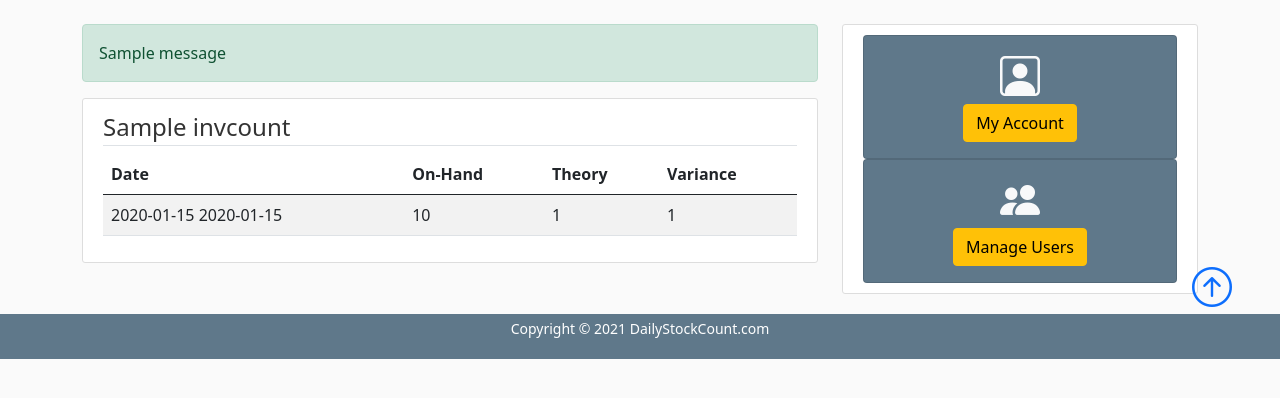
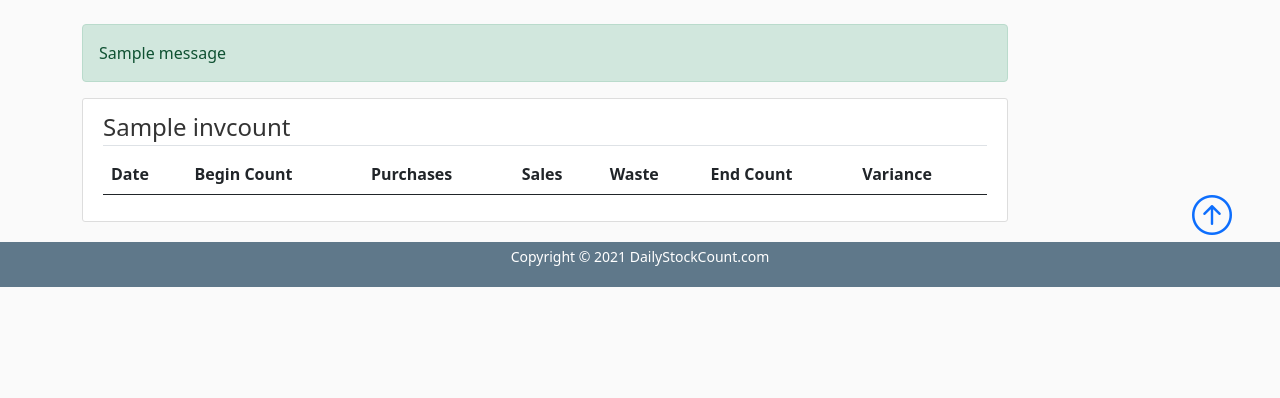
Before and after one commit to wandored/dailystockcount, a Flask app: a page that uses dailystockcount/templates/main/details.html in a window 1280 px wide. Shown: the part 56-454 px from the top of the page. Run offline with Flask 2, Linux system fonts and the light colour scheme; a user stored in the database is signed in; tables that the repository leaves empty hold one stand-in row (values such as "Sample post"); one stand-in notice (Sample message) is shown; lists and menus that the app fills with data are empty; parts of the project's set-up code (start-up, migrations or seed data) failed here and were passed over; some libraries are stand-ins or nearby versions.

Commit message:
updated datails page, added dockerfile

```diff
--- a/dailystockcount/config.py
+++ b/dailystockcount/config.py
@@ -9,9 +9,10 @@ class Config:
     SECRET_KEY = config.get('SECRET_KEY')
     SQLALCHEMY_DATABASE_URI = config.get('SQLALCHEMY_DATABASE_URI')
     SQLALCHEMY_TRACK_MODIFICATIONS = False
-    MAIL_SERVER = 'smtp.gmail.com'
-    MAIL_PORT = 587
+    MAIL_SERVER = config.get('EMAIL_SERVER')  # Need to update config file
+    MAIL_PORT = config.get('EMAIL_PORT')      # Need to update config file
     MAIL_USE_TLS = True
+    MAIL_USE_SSL = False
     MAIL_USERNAME = config.get('EMAIL_USER')
     MAIL_PASSWORD = config.get('EMAIL_PASS')
     FLASK_ADMIN_SWATCH = 'cerulean'
--- a/dailystockcount/main/routes.py
+++ b/dailystockcount/main/routes.py
@@ -1,8 +1,9 @@
 ''' main/routes.py is the main flask routes page '''
 from flask import render_template, Blueprint
 from flask_login import login_required
-#from sqlalchemy.sql import func
-from dailystockcount.models import Items, Invcount
+from sqlalchemy import or_
+from dailystockcount import db
+from dailystockcount.models import Items, Invcount, Sales, Purchases
 
 
 main = Blueprint('main', __name__)
@@ -36,14 +37,21 @@ def report():
 @login_required
 def report_details(item_name):
     ''' display item details '''
-    items_list = Invcount.query.filter(Invcount.itemname == item_name)
-    ordered_items = items_list.order_by(
+    items_list = Invcount.query.filter(Invcount.itemname == item_name).order_by(
         Invcount.trans_date.desc(), Invcount.count_time.desc()).limit(7)
+    sales_list = Sales.query.filter(Sales.itemname == item_name).order_by(
+        Sales.trans_date.desc(), Sales.count_time.desc()).limit(7)
+    purchase_list = Purchases.query.filter(Purchases.itemname == item_name).order_by(
+        Purchases.trans_date.desc(), Purchases.count_time.desc()).limit(7)
 
-#    qry = session.query(func.avg(Sales.sales_total).label("avg_sales"),
-#                        func.avg(Purchases.purchase_total), label("avg_purchase"))
+    result = db.session.query(Invcount, Purchases, Sales).select_from(Invcount).filter(Invcount.itemname == item_name). \
+        outerjoin(Purchases, Purchases.trans_date == Invcount.trans_date).filter(or_(Purchases.itemname == item_name, Purchases.itemname == None)). \
+        outerjoin(Sales, Sales.trans_date == Invcount.trans_date).filter(or_(Sales.itemname == item_name, Sales.itemname == None)). \
+        order_by(Invcount.trans_date.desc()).limit(7)
 
     return render_template('main/details.html', title='Item Variance Details',
-                           ordered_items=ordered_items,
                            items_list=items_list,
-                           item_name=item_name)
+                           sales_list=sales_list,
+                           purchase_list=purchase_list,
+                           item_name=item_name,
+                           result=result)
--- a/dailystockcount/templates/main/details.html
+++ b/dailystockcount/templates/main/details.html
@@ -1,4 +1,4 @@
-{% extends 'layout.html' %}
+{% extends 'report_layout.html' %}
 {% block content %}
 <!-- Table -->
 <div class="content-section">
@@ -7,32 +7,37 @@
     <thead>
       <tr>
         <th scope="col">Date</th>
-        <th scope="col">On-Hand</th>
-        <th scope="col">Theory</th>
+        <th scope="col">Begin Count</th>
+        <th scope="col">Purchases</th>
+        <th scope="col">Sales</th>
+        <th scope="col">Waste</th>
+        <th scope="col">End Count</th>
         <th scope="col">Variance</th>
       </tr>
     </thead>
     <tbody>
-      {% for item in ordered_items %}
+      {% for c, p, s in result %}
           <tr>
-            <td>{{ item.trans_date }} {{ item.count_time }}</td>
-            <td>{{ item.count_total }}</td>
-            <td>{{ item.theory }}</td>
-            <td>{{ item.daily_variance }}</td>
+            <td>{{ c.trans_date }} {{ c.count_time }}</td>
+            <td>{{ c.previous_total }}</td>
+            <td> + {{ p.purchase_total }}</td>
+            <td> - {{ s.sales_total }}</td>
+            <td> - {{ s.waste }}</td>
+            <td> = {{ c.count_total }}</td>
+            <td>{{ c.daily_variance }}</td>
           </tr>
       {% endfor %}
     </tbody>
   </table>
 </div>
     <!-- Boxes
-    <section class="p-5">
+    <section class="p-3">
         <div class="container">
             <div class="row text-center g-4">
                 <div class="col-md">
                     <div class="card bg-dark text-light">
                         <div class="card-body text-center">
                             <div class="h1 mb-3">
-                                <i class="bi bi-laptop"></i>
                             </div>
                             <h3 class="card-title mb-3"><span class="text-warning">Average Sales</span></h3>
                             <p class="card-text">
@@ -44,7 +49,6 @@
                     <div class="card bg-secondary text-light">
                         <div class="card-body text-center">
                             <div class="h1 mb-3">
-                                <i class="bi bi-person-square"></i>
                             </div>
                             <h3 class="card-title mb-3">Average Purchases</h3>
                             <p class="card-text">
@@ -56,9 +60,36 @@
                     <div class="card bg-dark text-light">
                         <div class="card-body text-center">
                             <div class="h1 mb-3">
+                            </div>
+                            <h3 class="card-title mb-3"><span class="text-warning">Average Waste</span></h3>
+                            <p class="card-text">
+                                Lorem, ipsum dolor sit amet consectetur adipisicing elit.
+                                Iure, quas quidem possimus dolorum esse eligendi?
+                            </p>
+                        </div>
+                    </div>
+                </div>
+                <div class="col-md">
+                    <div class="card bg-dark text-light">
+                        <div class="card-body text-center">
+                            <div class="h1 mb-3">
                                 <i class="bi bi-people"></i>
                             </div>
-                            <h3 class="card-title mb-3"><span class="text-warning">High Value Items</span></h3>
+                            <h3 class="card-title mb-3"><span class="text-warning">Average Waste</span></h3>
+                            <p class="card-text">
+                                Lorem, ipsum dolor sit amet consectetur adipisicing elit.
+                                Iure, quas quidem possimus dolorum esse eligendi?
+                            </p>
+                        </div>
+                    </div>
+                </div>
+                <div class="col-md">
+                    <div class="card bg-dark text-light">
+                        <div class="card-body text-center">
+                            <div class="h1 mb-3">
+                                <i class="bi bi-people"></i>
+                            </div>
+                            <h3 class="card-title mb-3"><span class="text-warning">Average Waste</span></h3>
                             <p class="card-text">
                                 Lorem, ipsum dolor sit amet consectetur adipisicing elit.
                                 Iure, quas quidem possimus dolorum esse eligendi?
@@ -67,7 +98,7 @@
                     </div>
                 </div>
             </div>
-        </div>
-    </section> -->
+        </div> -->
+    </section>
 
 {% endblock content %}
--- a/dailystockcount/templates/main/report.html
+++ b/dailystockcount/templates/main/report.html
@@ -1,4 +1,4 @@
-{% extends 'layout.html' %}
+{% extends 'report_layout.html' %}
 {% block content %}
     <!-- Alerts -->
 <section class="p-3">
--- /dev/null
+++ b/dailystockcount/templates/report_layout.html
@@ -0,0 +1,106 @@
+<!DOCTYPE html>
+<html lang="en">
+
+<head>
+  <!-- Required meta tags -->
+  <meta charset="utf-8">
+  <meta name="viewport" content="width=device-width, initial-scale=1">
+
+  <!-- Bootstrap CSS -->
+  <link href="https://cdn.jsdelivr.net/npm/bootstrap@5.0.1/dist/css/bootstrap.min.css" rel="stylesheet"
+    integrity="sha384-+0n0xVW2eSR5OomGNYDnhzAbDsOXxcvSN1TPprVMTNDbiYZCxYbOOl7+AMvyTG2x" crossorigin="anonymous">
+  <link rel="stylesheet" href="https://cdn.jsdelivr.net/npm/bootstrap-icons@1.5.0/font/bootstrap-icons.css">
+  <link rel="stylesheet" type="text/css" href="{{ url_for('static', filename='main.css') }}">
+  {% if title %}
+  <title>DailyStockCount.com - {{ title }}</title>
+  {% else %}
+  <title>DailyStockCount.com</title>
+  {% endif %}
+</head>
+
+<body>
+  <!-- Navbar -->
+  <header class="site-header">
+    <nav class="navbar navbar-expand-lg navbar-dark bg-steel fixed-top">
+      <div class="container">
+        <a class="navbar-brand me-4" href="/">DailyStockCount.com</a>
+        <button class="navbar-toggler" type="button" data-bs-toggle="collapse" data-bs-target="#navbarMenu"
+          aria-controls="navbarMenu" aria-expanded="false" aria-label="Toggle navigation">
+          <span class="navbar-toggler-icon"></span>
+        </button>
+        <div class="collapse navbar-collapse" id="navbarMenu">
+          <div class="navbar-nav ms-auto">
+            <a class="nav-item nav-link" href="{{ url_for('counts.count') }}">Count</a>
+            <a class="nav-item nav-link" href="{{ url_for('counts.purchases') }}">Purchases</a>
+            <a class="nav-item nav-link" href="{{ url_for('counts.sales') }}">Sales</a>
+            <a class="nav-item nav-link" href="{{ url_for('counts.new_item') }}">Items</a>
+            {% if current_user.is_authenticated %}
+            <a class="nav-item nav-link" href="{{ url_for('main.report') }}">Reports</a>
+            <a class="nav-item nav-link" href="{{ url_for('users.logout') }}">Logout</a>
+            {% else %}
+            <a class="nav-item nav-link" href="{{ url_for('users.login') }}">Login</a>
+            {% endif %}
+          </div>
+        </div>
+      </div>
+    </nav>
+  </header>
+  <!-- Forms Section -->
+  <main role="main" class="container">
+    <div class="row">
+      <div class="col-sm-10">
+        <div>
+          {% with messages = get_flashed_messages(with_categories=true) %}
+          {% if messages %}
+          {% for category, message in messages %}
+          <div class="alert alert-{{ category }}">
+            {{ message }}
+          </div>
+          {% endfor %}
+          {% endif %}
+          {% endwith %}
+          {% block content %}{% endblock %}
+        </div>
+      </div>
+
+      <!-- Boxes
+      <div class="col-sm-4">
+        <div class="content-section">
+          <div class="card bg-secondary text-light">
+            <div class="card-body text-center">
+              <div class="h1 mb-1">
+                <i class="bi bi-person-square"></i>
+              </div>
+              <a class="btn btn-warning" href="#">Average Sales</a>
+            </div>
+          </div>
+          <div class="card bg-steel text-light">
+            <div class="card-body text-center">
+              <div class="h1 mb-1">
+                <i class="bi bi-people-fill"></i>
+              </div>
+              <a class="btn btn-warning" href="#">Average Waste</a>
+            </div>
+          </div>
+        </div>
+      </div> -->
+  </main>
+
+  <!-- Footer -->
+  <footer class="p-1 bg-steel text-white text-center position-relative">
+    <div class="container">
+      <p class="small">Copyright &copy; 2021 DailyStockCount.com</p>
+
+      <a href="#" class="position-absolute bottom-0 end-0 p-5">
+        <i class="bi bi-arrow-up-circle h1"></i>
+      </a>
+    </div>
+  </footer>
+
+  <!-- Option 1: Bootstrap Bundle with Popper -->
+  <script src="https://cdn.jsdelivr.net/npm/bootstrap@5.0.1/dist/js/bootstrap.bundle.min.js"
+    integrity="sha384-gtEjrD/SeCtmISkJkNUaaKMoLD0//ElJ19smozuHV6z3Iehds+3Ulb9Bn9Plx0x4"
+    crossorigin="anonymous"></script>
+</body>
+
+</html>
```
Also changed, not shown: dailystockcount/models.py (+23 -2 lines), 1 other file.
